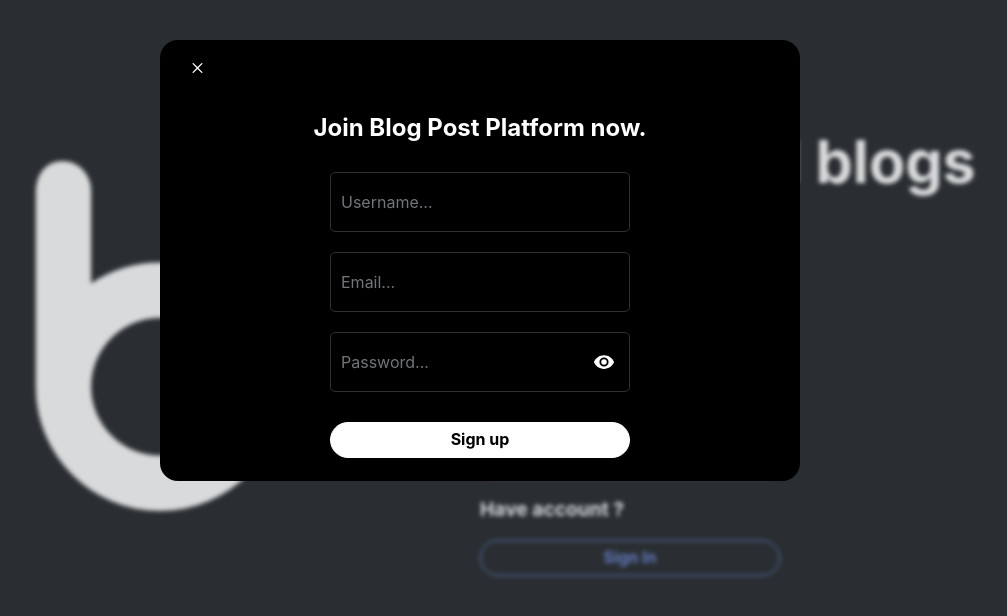
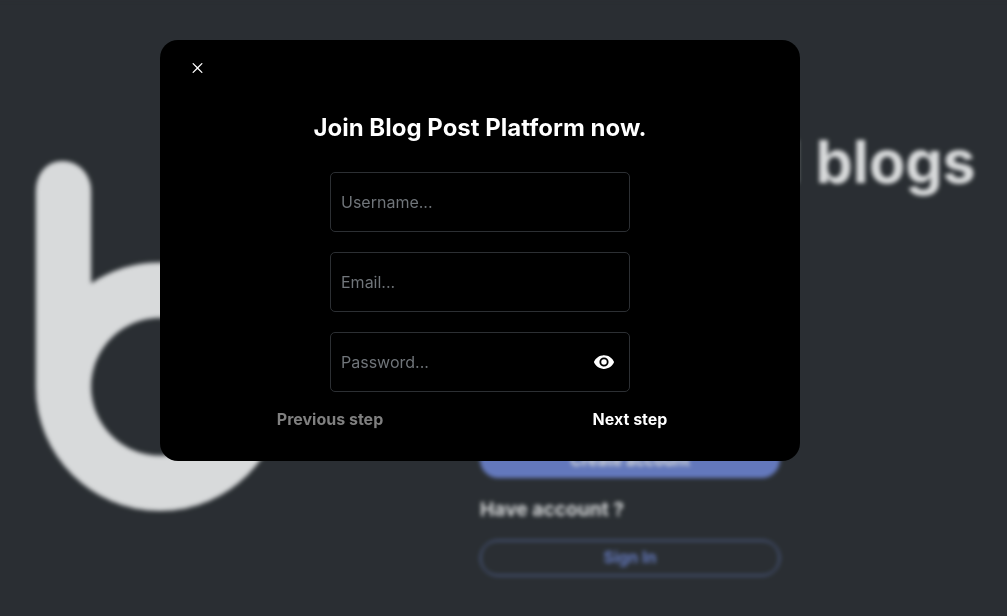
Before and after one commit to jsinkx/blog-post-platform-frontend, a React (Create React App) app: page / in a window 1280 px wide. Both pictures are taken after a click on the button "Create account". Shown: the top 616 px of the page, without its empty margins (160-1167 px from the left). Built offline with nearby package versions, Linux system fonts and the light colour scheme.

Commit message:
Created component Stepper and extented register fields in FormRegister

```diff
--- a/src/components/Form/Auth/FormRegister.tsx
+++ b/src/components/Form/Auth/FormRegister.tsx
@@ -7,11 +7,15 @@ import isErrorWithMessage from '../../../utils/is-error-with-message'
 
 import Button from '../../Button'
 import Error from '../../Error'
+import Stepper from '../../Stepper'
 
 import { StyledForm, StyledInput } from './styles'
 
 type FormRegisterValues = {
 	username: string
+	firstName: string
+	lastName: string
+	patronymic?: string
 	email: string
 	password: string
 }
@@ -21,6 +25,7 @@ const FormRegister: React.FC = () => {
 		formState: { errors },
 		register,
 		handleSubmit,
+		trigger,
 	} = useForm<FormRegisterValues>({
 		defaultValues: {
 			username: '',
@@ -28,6 +33,13 @@ const FormRegister: React.FC = () => {
 			password: '',
 		},
 	})
+
+	const [activeStep, setActiveStep] = React.useState(1)
+
+	const handleNextStep = () => {
+		trigger().then((isValid) => isValid && setActiveStep((p) => p + 1))
+	}
+	const handleBackStep = () => setActiveStep((p) => p - 1)
 
 	const [handledErrors, setHandledErrors] = React.useState<string[]>([])
 
@@ -47,7 +59,7 @@ const FormRegister: React.FC = () => {
 	const onSubmit: SubmitHandler<FormRegisterValues> = async () => {
 		try {
 			const token = ''
-			console.log(1)
+
 			handleSuccessRegister(token)
 		} catch (err) {
 			handleErrorRegister(err)
@@ -57,6 +69,14 @@ const FormRegister: React.FC = () => {
 	return (
 		<StyledForm onSubmit={handleSubmit(onSubmit)}>
 			<h2> Join Blog Post Platform now.</h2>
+			<Stepper
+				activeStep={activeStep}
+				maxStep={2}
+				handleNextStep={handleNextStep}
+				handleBackStep={handleBackStep}
+			>
+				{activeStep === 1 && (
+					<>
 						<StyledInput
 							placeholder="Username..."
 							{...register('username', { required: 'Please provide username' })}
@@ -70,17 +90,35 @@ const FormRegister: React.FC = () => {
 							{...register('password', { required: 'Please provide password' })}
 						/>
 						{errors.password && <Error message={errors.password.message || ''} />}
-			{handledErrors && handledErrors.map((err) => <Error key={err} message={err} />)}
+					</>
+				)}
+				{activeStep === 2 && (
+					<>
+						<StyledInput
+							placeholder="First name..."
+							{...register('firstName', { required: 'Please provide first name' })}
+						/>
+						{errors.firstName && <Error message={errors.firstName.message || ''} />}
+						<StyledInput
+							placeholder="Last name..."
+							{...register('lastName', { required: 'Please provide last name' })}
+						/>
+						{errors.lastName && <Error message={errors.lastName.message || ''} />}
+						<StyledInput placeholder="Patronymic..." {...register('patronymic')} />
 						<Button
 							type="submit"
 							textColor={Colors.black}
 							color={Colors.white}
 							style={{
-					marginTop: '20px',
+								marginBlock: '20px',
 							}}
 						>
 							Sign up
 						</Button>
+					</>
+				)}
+			</Stepper>
+			{handledErrors && handledErrors.map((err) => <Error key={err} message={err} />)}
 		</StyledForm>
 	)
 }
--- /dev/null
+++ b/src/components/Stepper/Styles.tsx
@@ -0,0 +1,83 @@
+import styled from 'styled-components'
+
+import Colors from '../../shared/colors'
+
+type StyledProgressContainerProps = {
+	$width: string
+}
+
+type StyledStepProps = {
+	$isActive: boolean
+}
+
+export const StyledProgressContainer = styled.div<StyledProgressContainerProps>`
+	display: flex;
+	justify-content: space-between;
+	position: relative;
+	margin-bottom: 60px;
+	max-width: 100%;
+	width: 350px;
+
+	::before {
+		content: '';
+		background-color: ${Colors.grey};
+		position: absolute;
+		top: 50%;
+		left: 0;
+		transform: translateY(-50%);
+		height: 4px;
+		width: 100%;
+		z-index: -1;
+	}
+
+	.progress {
+		background-color: ${Colors.blue};
+		position: absolute;
+		top: 50%;
+		left: 0;
+		transform: translateY(-50%);
+		height: 4px;
+		width: 0%;
+		z-index: -1;
+		transition: 0.4s ease;
+	}
+`
+
+export const StyledStep = styled.div<StyledStepProps>`
+	background: ${Colors.grey};
+	color: ${Colors.grey};
+	border-radius: 50%;
+	height: 10px;
+	width: 10px;
+	display: flex;
+	align-items: center;
+	justify-content: center;
+	border: 3px solid ${Colors.grey};
+	transition: 0.4s ease;
+
+	.caption {
+		position: absolute;
+		font-size: 14px;
+		font-weight: bolder;
+		bottom: -30px;
+	}
+
+	${({ $isActive }) =>
+		$isActive &&
+		`
+    border-color: ${Colors.blue};
+  background-color: #fff;
+  color: ${Colors.blue};
+  scale: 1.1;
+    `}
+`
+
+export const StyledStepper = styled.div`
+	display: flex;
+	flex-direction: column;
+	align-items: center;
+
+	.stepper--buttons {
+		display: flex;
+	}
+`
--- /dev/null
+++ b/src/components/Stepper/index.tsx
@@ -0,0 +1,39 @@
+import React from 'react'
+
+import Button from '../Button'
+
+import { StyledStepper } from './Styles'
+
+type StepperProps = {
+	children: React.ReactNode
+	activeStep: number
+	maxStep: number
+	handleNextStep: () => void
+	handleBackStep: () => void
+}
+
+const Stepper: React.FC<StepperProps> = ({
+	children,
+	activeStep,
+	maxStep,
+	handleNextStep,
+	handleBackStep,
+}) => {
+	return (
+		<StyledStepper>
+			{/* * TODO Progress with step-circles  */}
+			{/* <Progress activeStep={activeStep} maxStep={maxStep} /> */}
+			{children}
+			<div className="stepper--buttons">
+				<Button onClick={handleBackStep} disabled={activeStep === 1}>
+					Previous step
+				</Button>
+				<Button onClick={handleNextStep} disabled={activeStep === maxStep}>
+					Next step
+				</Button>
+			</div>
+		</StyledStepper>
+	)
+}
+
+export default Stepper
```
Also changed, not shown: src/components/Stepper/Progress.tsx (added, +24 -0 lines), src/components/Stepper/Step.tsx (added, +18 -0 lines). Lines whose indentation alone changed are shown as unchanged.
